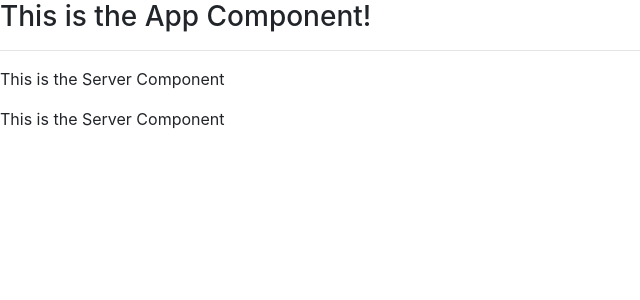
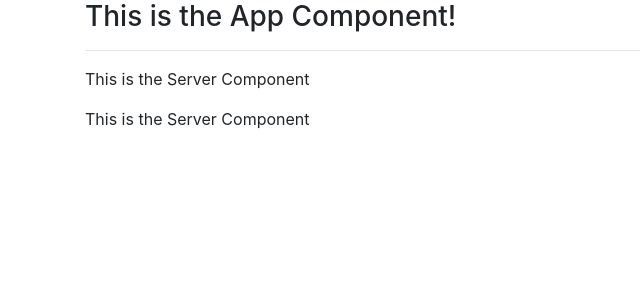
Before and after one commit to benlr98/learn-angular, an Angular app: page / in a window 1280 px wide. Shown: the top 300 px of the page, without its empty margins (0-640 px from the left). Built offline with nearby package versions, Linux system fonts and the light colour scheme.

Commit message:
added bootstrap grid

```diff
--- a/src/app/app.component.html
+++ b/src/app/app.component.html
@@ -1,3 +1,9 @@
-<h3>This is the App Component!</h3>
-<hr>
-<app-servers></app-servers>
+<div class="container">
+    <div class="row">
+        <div class="col-sm-12">
+            <h3>This is the App Component!</h3>
+            <hr>
+            <app-servers></app-servers>
+        </div>
+    </div>
+</div>
```
